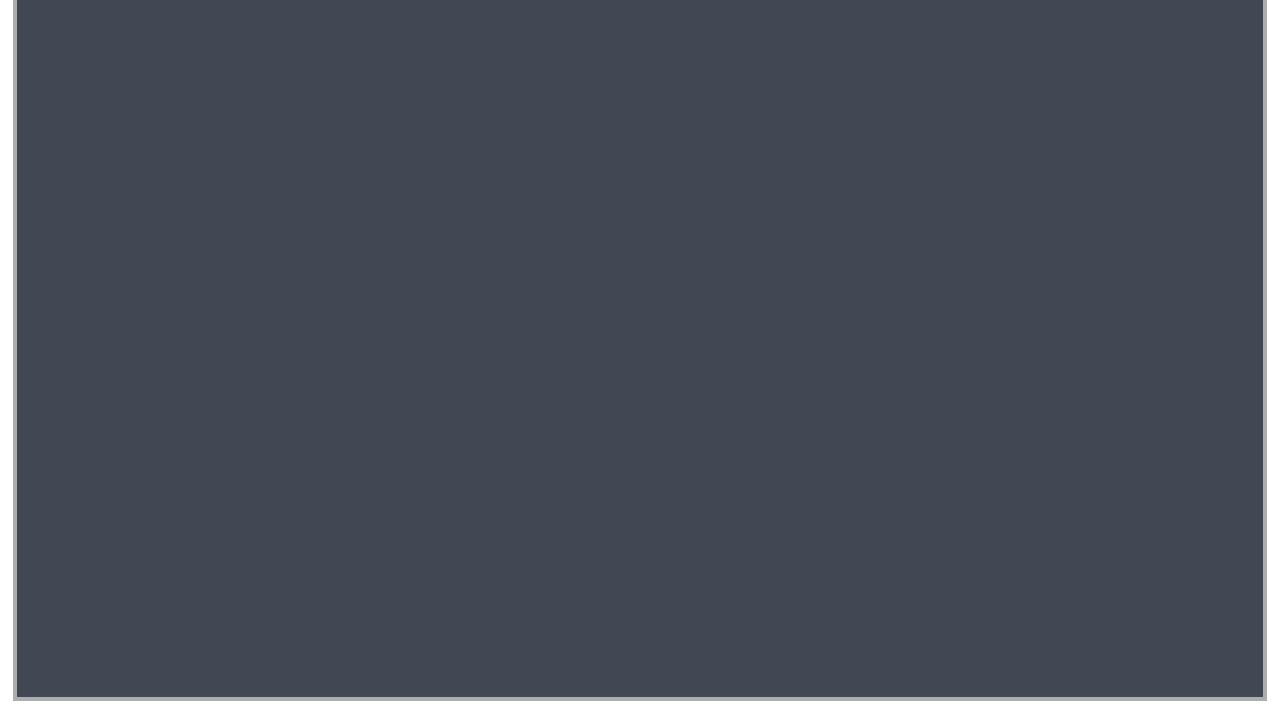
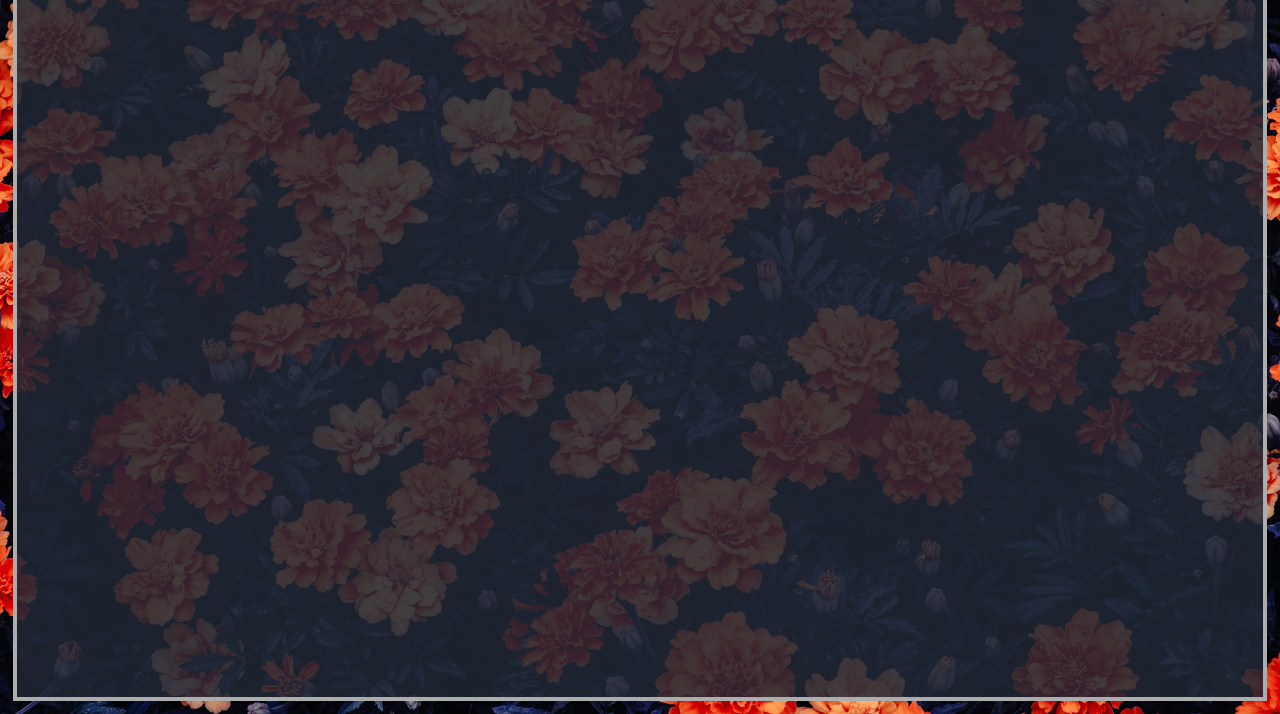
Before and after one commit to design3d-blender/website, a plain HTML site: page index.html in a window 1280 px wide. Shown: the part 86-800 px from the top of the page. Drawn offline with nearby package versions, Linux system fonts and the light colour scheme; the site is published under a folder, as on GitHub Pages, so addresses that start at the root find nothing.

Commit message:
fix background image

```diff
--- a/css/style.css
+++ b/css/style.css
@@ -45,7 +45,7 @@ body {
     height: 100%;
     margin: 0;
     padding: 1%;
-    background-image: url(/img/flower.jpg);
+    background-image: url(../img/flower.jpg);
     background-size: cover;
     flex: 100;
 }
```
